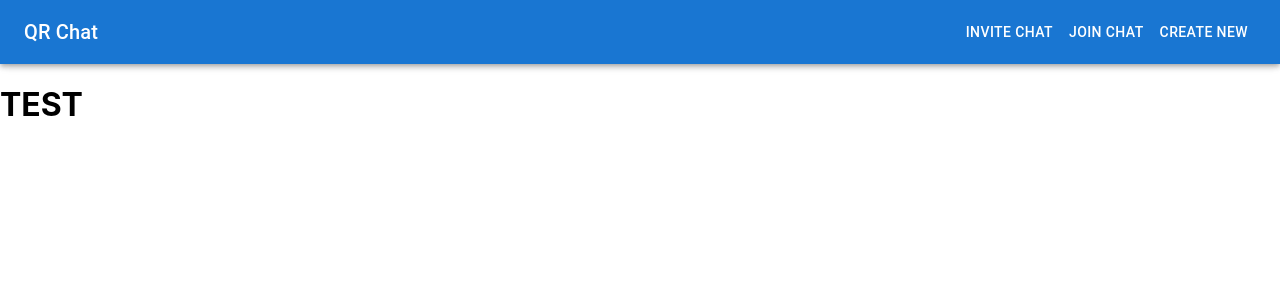
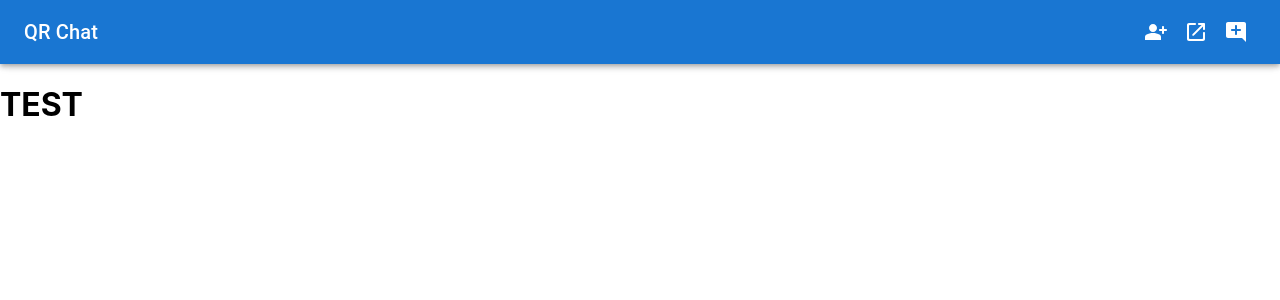
Before and after one commit to Nekodigi/RealtimeChatExp, a Next.js app in the folder frontend/: page / in a window 1280 px wide. Shown: the top 300 px of the page. Built offline with nearby package versions, Linux system fonts and the light colour scheme.

Commit message:
new chat update

```diff
--- a/frontend/components/header.js
+++ b/frontend/components/header.jsx
@@ -8,6 +8,7 @@ import JoinChat from './joinChat';
 import { useEffect, useRef, useState } from 'react';
 import { Box, Container } from '@mui/material';
 import InviteChat from './inviteChat';
+import NewChat from './newChat';
 
 
 export default function Header(){
@@ -22,21 +23,12 @@ export default function Header(){
     <div>
       <AppBar ref={appBarRef}>
       <Toolbar>
-        {/* <IconButton
-          size="large"
-          edge="start"
-          color="inherit"
-          aria-label="menu"
-          sx={{ mr: 2 }}
-        >
-          <MenuIcon />
-        </IconButton> */}
         <Typography variant="h6" component="div" sx={{ flexGrow: 1 }}>
           QR Chat
         </Typography>
         <InviteChat />
         <JoinChat />
-        <Button color="inherit">Create New</Button>
+        <NewChat />
       </Toolbar>
     </AppBar>
     <Container className="header spacer" sx={{pb:appBarPB}} ></Container>
--- a/frontend/components/inviteChat.js
+++ b/frontend/components/inviteChat.jsx
@@ -1,4 +1,5 @@
-import { Box, Button, Modal, Paper, TextField, Tooltip, Typography } from "@mui/material";
+import { PersonAddAltRounded } from "@mui/icons-material";
+import { Box, Button, IconButton, Modal, Paper, TextField, Tooltip, Typography } from "@mui/material";
 import { useRouter } from "next/router";
 import { useEffect, useState } from "react";
 import QRCode from 'react-qr-code';
@@ -22,7 +23,8 @@ export default function InviteChat(){
 
   return (
     <div>
-      <Button onClick={() => setOpen(true)} color="inherit">Invite Chat</Button>
+      {/* Invite Chat */}
+      <IconButton onClick={() => setOpen(true)} color="inherit"><PersonAddAltRounded /></IconButton>
       <Modal
           open={open}
           onClose={() => setOpen(false)}
@@ -38,7 +40,7 @@ export default function InviteChat(){
           <TextField fullWidth id="outlined-basic" label="IDをコピー" value={router.query.id} onChange={(e) => setId(e.target.value)} variant="outlined" margin="normal"
           InputProps={{readOnly:true}} onClick={() => {navigator.clipboard.writeText(router.query.id); setCopyMsg("Copied!");}}/>
           </Tooltip>
-          <p>{typeof window !== "undefined" ? window.location.href : ""}</p>
+          {/* <p>{typeof window !== "undefined" ? window.location.href : ""}</p> */}
           <Box sx={{ m: 4 }}><QRCode style={{width:"100%", height:"100%"}} value={typeof window !== "undefined" ? window.location.href : ""} /></Box>
           {/* <Box display="flex" justifyContent="flex-end"><Button onClick={() => {setOpen(false);router.push(`/chat?id=${id}`);}}>JOIN</Button></Box> */}
           </Paper>
--- a/frontend/components/joinChat.js
+++ b/frontend/components/joinChat.jsx
@@ -1,15 +1,15 @@
-import { Box, Button, Modal, Paper, TextField, Typography } from "@mui/material";
+import {  OpenInNewRounded } from "@mui/icons-material";
+import { Box, Button, IconButton, Modal, Paper, TextField, Typography } from "@mui/material";
 import { useRouter } from "next/router";
 import { useRef, useState } from "react";
 import { QrReader } from "react-qr-reader";
 
 
 export default function JoinChat(){
-  const [open, setOpen_] = useState(false);
+  const [open, setOpen] = useState(false);
   const [id, setId] = useState("");
   const [qrText, setQrText] = useState('No result');
   const router = useRouter();
-  const qrRef = useRef(null);
 
   const style = {
     position: 'absolute',
@@ -21,52 +21,21 @@ export default function JoinChat(){
     p: 4,
   };
 
-  const closeCam = async () => {
-    const stream = await navigator.mediaDevices.getUserMedia({
-      audio: false,
-      video: true,
-    });
-    stream.getTracks().forEach(function (track) {
-        track.stop();
-        track.enabled = false;
-    });
-    console.log(qrRef)
-};
-
-  const setOpen = (value) => {
-    setOpen_(value);
-    value ? undefined : closeCam();
-  }
-
   return (
     <div>
-      <Button onClick={() => setOpen(true)} color="inherit">Join Chat</Button>
+      <IconButton onClick={() => setOpen(true)} color="inherit"><OpenInNewRounded /></IconButton>
       <Modal
           open={open}
           onClose={() => setOpen(false)}
           aria-labelledby="modal-modal-title"
           aria-describedby="modal-modal-description"
       >
-          {/* <Box sx={style}> */}
           <Paper sx={style}>
           <Typography id="modal-modal-title" variant="h6" component="h2" gutterBottom>
               チャットに参加
           </Typography>
           <TextField fullWidth id="outlined-basic" label="IDを入力" value={id} onChange={(e) => setId(e.target.value)} variant="outlined" margin="normal"/>
-          {open ?  <QrReader
-            ref={qrRef}
-            onResult={(result, error) => {
-              if (!!result) {
-                setQrText(result?.text);
-              }
 
-              if (!!error) {
-                console.info(error);
-              }
-            }}
-            style={{ width: '200px' }}
-          /> : null}
-          <p>{qrText}</p>
 
           <Box display="flex" justifyContent="flex-end"><Button onClick={() => {setOpen(false);router.push(`/chat?id=${id.slice(-7)}`);}}>JOIN</Button></Box>
           </Paper>
--- /dev/null
+++ b/frontend/components/newChat.jsx
@@ -0,0 +1,47 @@
+import {  AddCommentRounded } from "@mui/icons-material";
+import { Box, Button, IconButton, Modal, Paper, TextField, Typography } from "@mui/material";
+import { useRouter } from "next/router";
+import { useState } from "react";
+
+
+export default function NewChat(){
+  const [open, setOpen] = useState(false);
+  const router = useRouter();
+
+  const style = {
+    position: 'absolute',
+    top: '50%',
+    left: '50%',
+    transform: 'translate(-50%, -50%)',
+    width: 400,
+    boxShadow: 24,
+    p: 4,
+  };
+
+  const createNewChat = async () => {
+    setOpen(false);
+    const res = await (await fetch(`${process.env.NEXT_PUBLIC_API_URL}/api/chat/create`)).text();
+    console.log(res);
+    router.push(`/chat?id=${res}`);
+  }
+
+  return (
+    <div>
+      <IconButton onClick={() => setOpen(true)} color="inherit"><AddCommentRounded /></IconButton>
+      <Modal
+          open={open}
+          onClose={() => setOpen(false)}
+          aria-labelledby="modal-modal-title"
+          aria-describedby="modal-modal-description"
+      >
+          <Paper sx={style}>
+          <Typography id="modal-modal-title" variant="h6" component="h2" gutterBottom>
+            新しいチャットを始めますか？
+          </Typography>
+
+          <Box display="flex" justifyContent="flex-end"><Button onClick={() => createNewChat()}>CREATE</Button></Box>
+          </Paper>
+        </Modal>
+    </div>
+  )
+}
--- a/frontend/pages/chat/index.js
+++ b/frontend/pages/chat/index.jsx
@@ -56,8 +56,8 @@ export default function ChatPage(){
 
   return (
     <div>
-      <Container maxWidth="sm" sx={{pb:chatMB}}>
-        <h1>CHAT {router.query.id}</h1>
+      <Container maxWidth="sm" sx={{pb:chatMB, pt:4}} >
+        {/* <h1>CHAT {router.query.id}</h1> */}
         <Box display="flex" flexDirection="column" gap={2}>
           {msgs.map((msg, i) => <Msg key={i} msg={msg} />)}
         </Box>
```
Also changed, not shown: frontend/components/chatInput.jsx (renamed from frontend/components/chatInput.js), frontend/components/layout.jsx (renamed from frontend/components/layout.js), frontend/components/msg.jsx (renamed from frontend/components/msg.js), frontend/pages/_app.jsx (renamed from frontend/pages/_app.js), frontend/pages/index.jsx (renamed from frontend/pages/index.js).
